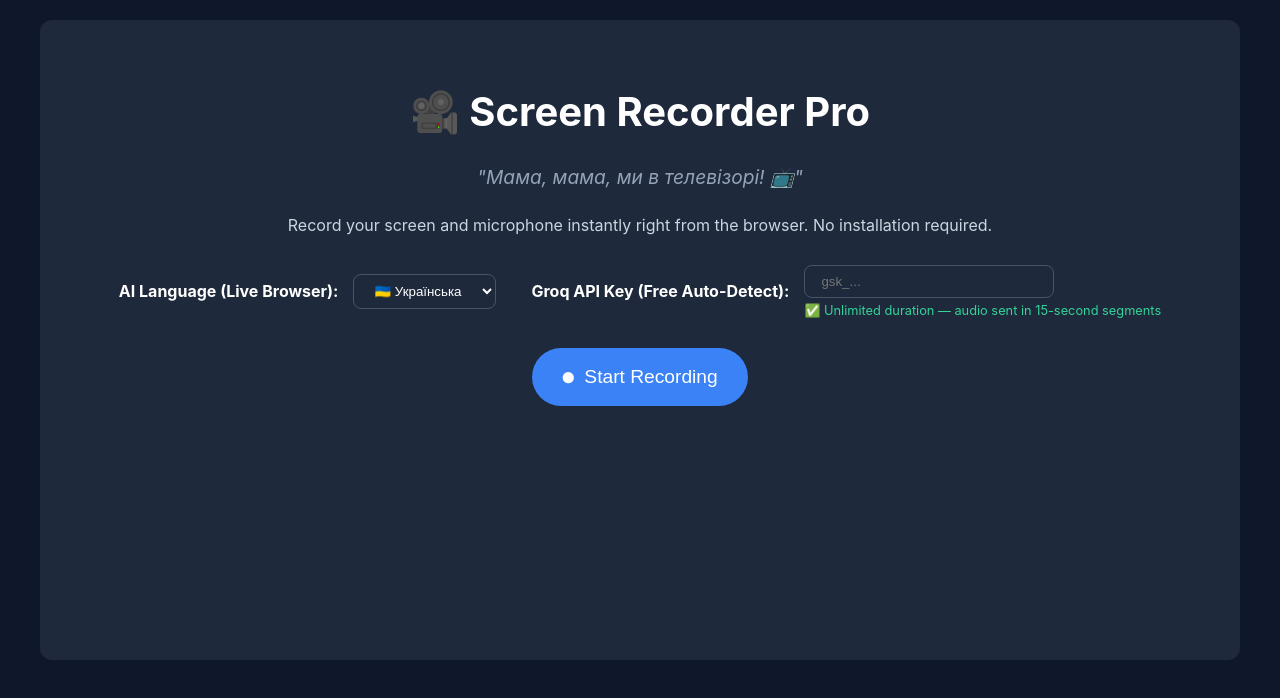
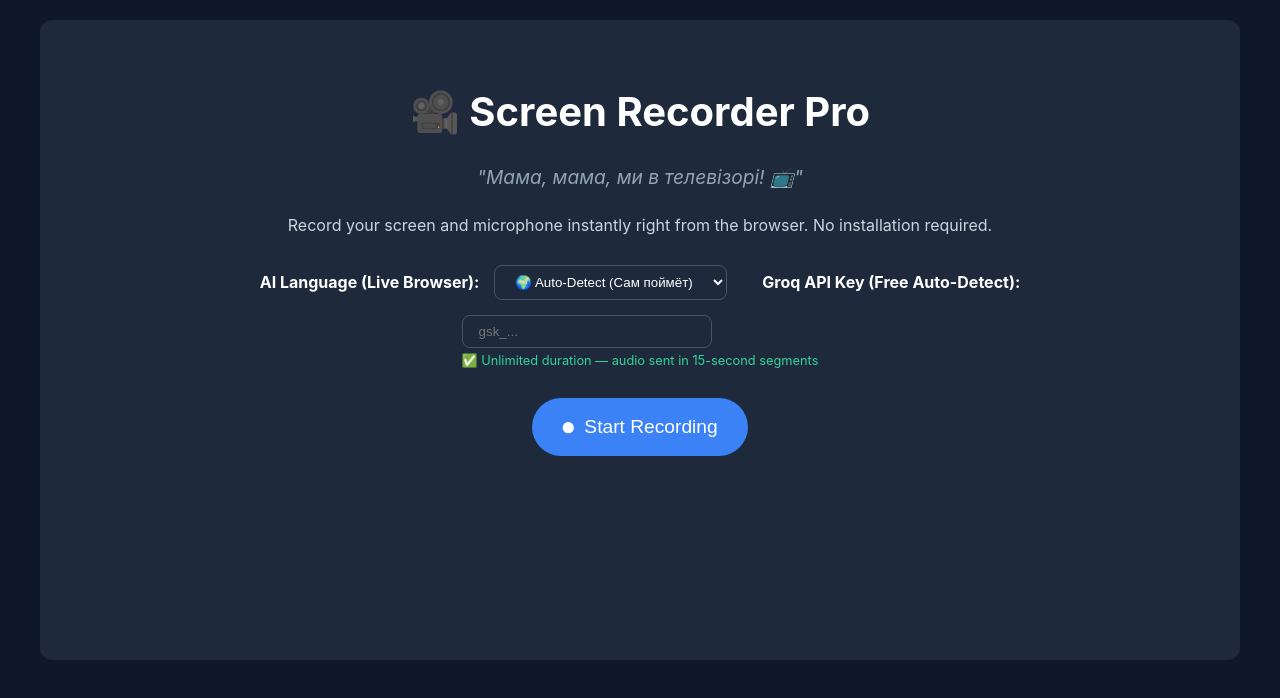
Before and after one commit to TrillionaireViier/record, a React (Vite) app: page / in a window 1280 px wide. Shown: the top 698 px of the page. Built offline with nearby package versions, Linux system fonts and the light colour scheme.

Commit message:
Add Auto-Detect language option and make it default

```diff
--- a/src/ScreenRecorder.jsx
+++ b/src/ScreenRecorder.jsx
@@ -5,7 +5,7 @@
   const [videoURL, setVideoURL] = useState(null);
   const [transcript, setTranscript] = useState('');
   const [personalNotes, setPersonalNotes] = useState('');
-  const [language, setLanguage] = useState('uk-UA');
+  const [language, setLanguage] = useState('auto');
   const [openAiKey, setOpenAiKey] = useState(localStorage.getItem('groq_key') || '');
   const [isTranscribing, setIsTranscribing] = useState(false);
   const [isSummarizing, setIsSummarizing] = useState(false);
@@ -51,6 +51,9 @@
           const formData = new FormData();
           formData.append('file', audioBlob, 'audio.webm');
           formData.append('model', 'whisper-large-v3-turbo');
+          if (language !== 'auto') {
+            formData.append('language', language.split('-')[0]);
+          }
 
           const response = await fetch('https://api.groq.com/openai/v1/audio/transcriptions', {
             method: 'POST',
@@ -250,7 +253,7 @@
           recognitionRef.current = new SpeechRecognition();
           recognitionRef.current.continuous = true;
           recognitionRef.current.interimResults = true;
-          recognitionRef.current.lang = language;
+          recognitionRef.current.lang = language === 'auto' ? (navigator.language || 'en-US') : language;
 
           recognitionRef.current.onresult = (event) => {
             let interim = '';
@@ -384,6 +387,7 @@
           disabled={isRecording}
           style={{ padding: '8px 16px', borderRadius: '8px', background: '#1e293b', color: '#fff', border: '1px solid #475569', outline: 'none' }}
         >
+          <option value="auto">🌍 Auto-Detect (Сам поймёт)</option>
           <option value="uk-UA">🇺🇦 Українська</option>
           <option value="en-US">🇬🇧 English</option>
           <option value="ru-RU">🇷🇺 Русский</option>
```
